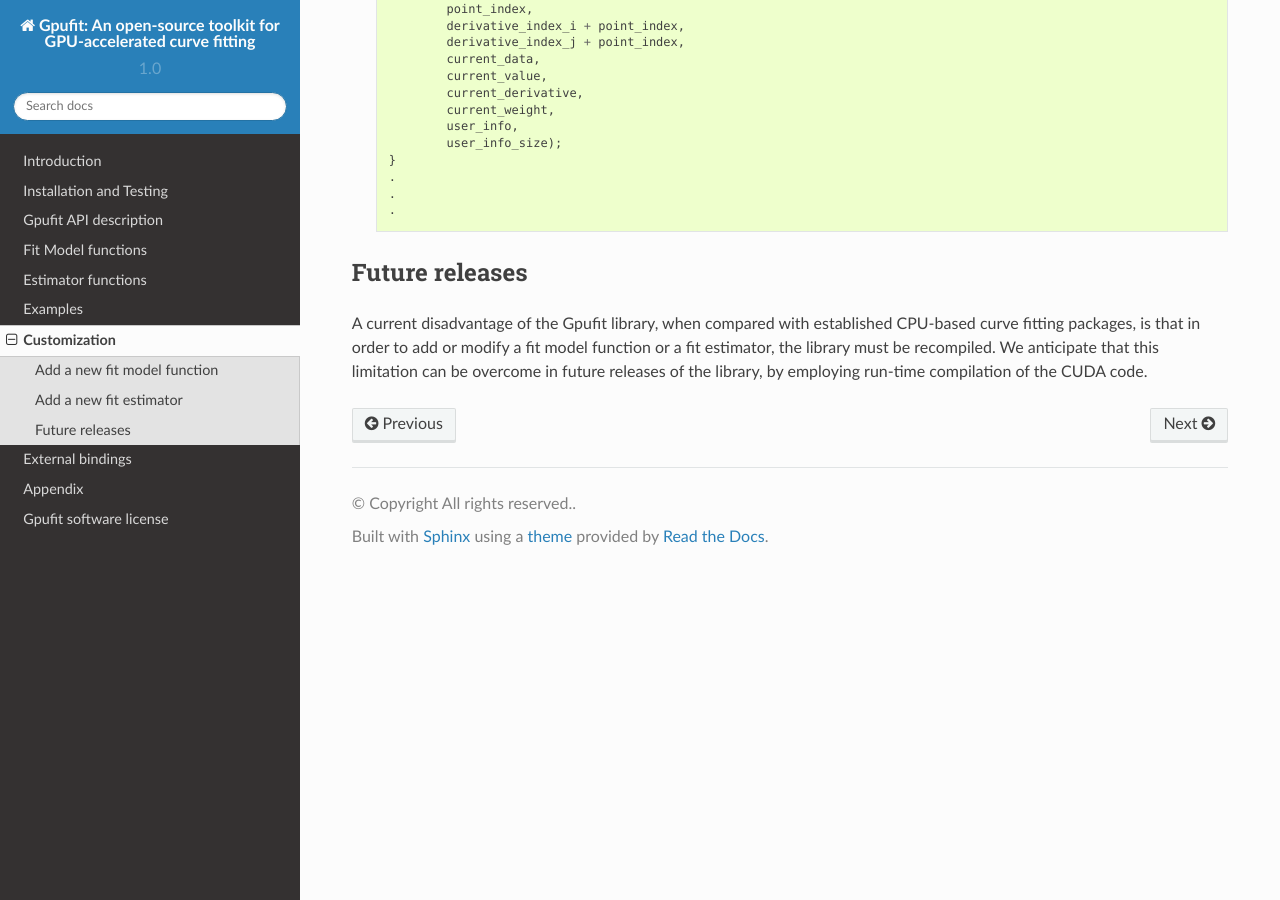
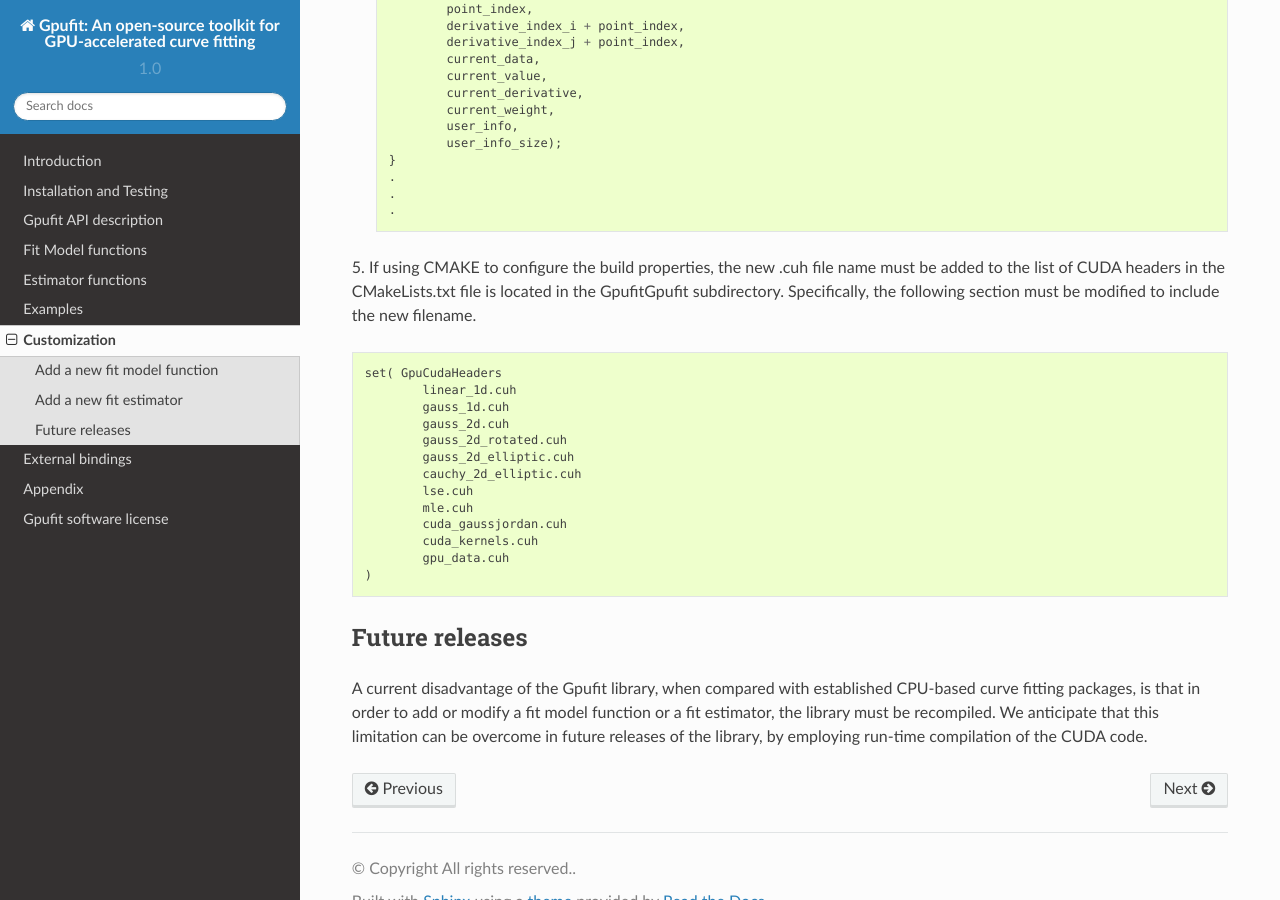
Before and after one commit to gpufit/Gpufit, a Sphinx documentation site: the page built from docs/customization.rst, in a window 1280 px wide and 900 px high, scrolled down 5470 px. Built offline with Sphinx 7.4.7 and the Read the Docs theme 2.0.0, drawn with Linux system fonts in a browser that asks for light colours.

Commit message:
updated customization documentation

```diff
--- a/docs/customization.rst
+++ b/docs/customization.rst
@@ -97,7 +97,7 @@
             break;
     }
 
-6.  If using CMAKE to configure the build properties, the new .cuh file name must be added to the list of CUDA headers
+6.	If using CMAKE to configure the build properties, the new .cuh file name must be added to the list of CUDA headers
 in the CMakeLists.txt file is located in the Gpufit\Gpufit subdirectory.  Specifically, the following section must be
 modified to include the new filename.
 
@@ -310,6 +310,26 @@
         .
         .
 
+5.	If using CMAKE to configure the build properties, the new .cuh file name must be added to the list of CUDA headers
+in the CMakeLists.txt file is located in the Gpufit\Gpufit subdirectory.  Specifically, the following section must be
+modified to include the new filename.
+
+.. code-block:: cpp
+
+	set( GpuCudaHeaders
+		linear_1d.cuh
+		gauss_1d.cuh
+		gauss_2d.cuh
+		gauss_2d_rotated.cuh
+		gauss_2d_elliptic.cuh
+		cauchy_2d_elliptic.cuh
+		lse.cuh
+		mle.cuh
+		cuda_gaussjordan.cuh
+		cuda_kernels.cuh
+		gpu_data.cuh
+	)
+
 Future releases
 ---------------
 
```
